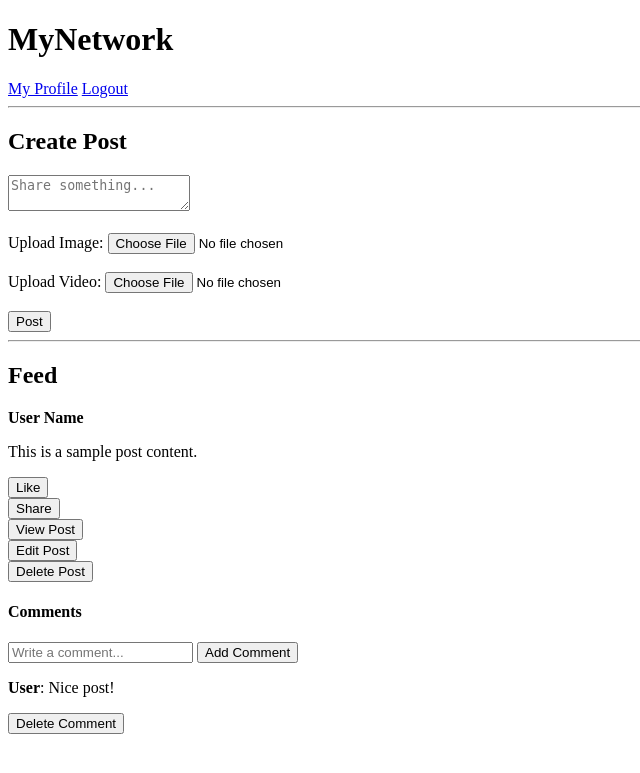
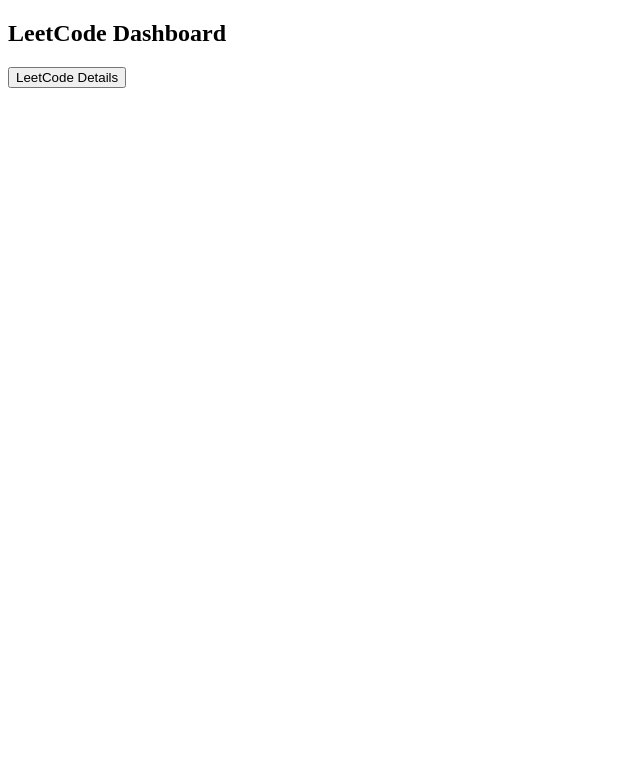
Before and after one commit to QuantaBoy/SIH_PROJECT, a Python web app: template SIH Project/app/Templates/home.html in a window 1280 px wide. Shown: the top 773 px of the page, without its empty margins (0-640 px from the left). Run offline with Jinja, Linux system fonts and the light colour scheme; the template is opened without the code that fills it, so the values that code supplies are empty.

Commit message:
Leetcode Trying

```diff
--- a/SIH Project/app/Templates/SignUp.html
+++ b/SIH Project/app/Templates/SignUp.html
@@ -10,7 +10,7 @@
 
     <form action="{{url_for('auth.signup')}}" method="post">
 
-        <label>Full Name:</label><br>
+        <label >Full Name:</label><br>
         <input type="text" name="username" placeholder="Full Name"><br><br>
 
         <label>Email:</label><br>
--- a/SIH Project/app/Templates/home.html
+++ b/SIH Project/app/Templates/home.html
@@ -1,109 +1,20 @@
 <!DOCTYPE html>
-<html lang="en">
+<html>
 <head>
-    <meta charset="UTF-8">
-    <title>Home Feed</title>
+    <title>LeetCode Details</title>
 </head>
 <body>
 
-<!-- ================= NAVBAR ================= -->
-<header>
-    <h1>MyNetwork</h1>
+<h2>LeetCode Dashboard</h2>
 
-    <!-- USER ACTIONS -->
-    <nav>
-        <a href="/profile">My Profile</a>
-        <a href="/logout">Logout</a>
-    </nav>
-</header>
+<form action="/leetcode/fetch" method="post">
+    <button type="submit">LeetCode Details</button>
+</form>
 
-<hr>
-
-<!-- ================= CREATE POST ================= -->
-<section>
-    <h2>Create Post</h2>
-
-    <!-- IMPORTANT: multipart for file upload -->
-    <form method="POST" action="/post/create" enctype="multipart/form-data">
-
-        <!-- Post text -->
-        <textarea name="content" placeholder="Share something..." required></textarea>
-        <br><br>
-
-        <!-- Media uploads -->
-        <label>Upload Image:</label>
-        <input type="file" name="image" accept="image/*">
-        <br><br>
-
-        <label>Upload Video:</label>
-        <input type="file" name="video" accept="video/*">
-        <br><br>
-
-        <!-- Submit -->
-        <button type="submit">Post</button>
-    </form>
-</section>
-
-<hr>
-
-<!-- ================= FEED ================= -->
-<section>
-    <h2>Feed</h2>
-
-    <!-- ONE POST (backend will loop this later) -->
-    <article>
-
-        <!-- Post content -->
-        <p><strong>User Name</strong></p>
-        <p>This is a sample post content.</p>
-
-        <!-- ================= POST ACTIONS ================= -->
-        <form method="POST" action="/post/1/like">
-            <button type="submit">Like</button>
-        </form>
-
-        <form method="POST" action="/post/1/share">
-            <button type="submit">Share</button>
-        </form>
-
-        <form method="GET" action="/post/1">
-            <button type="submit">View Post</button>
-        </form>
-
-        <!-- Owner-only actions -->
-        <form method="POST" action="/post/1/edit">
-            <button type="submit">Edit Post</button>
-        </form>
-
-        <form method="POST" action="/post/1/delete">
-            <button type="submit">Delete Post</button>
-        </form>
-
-        <!-- ================= COMMENTS ================= -->
-        <section>
-            <h4>Comments</h4>
-
-            <!-- Add comment -->
-            <form method="POST" action="/post/1/comment">
-                <input type="text" name="comment" placeholder="Write a comment..." required>
-                <button type="submit">Add Comment</button>
-            </form>
-
-            <!-- Single comment -->
-            <div>
-                <p><strong>User</strong>: Nice post!</p>
-
-                <!-- Comment owner action -->
-                <form method="POST" action="/comment/1/delete">
-                    <button type="submit">Delete Comment</button>
-                </form>
-            </div>
-
-        </section>
-
-    </article>
-
-</section>
+{% if table %}
+    <h3>Extracted Data</h3>
+    {{ table | safe }}
+{% endif %}
 
 </body>
 </html>
--- a/SIH Project/app/__init__.py
+++ b/SIH Project/app/__init__.py
@@ -18,6 +18,9 @@ def app_run():
     from .routes.home import home_bp
     app.register_blueprint(home_bp,url_prefix='/')
 
+    from app.routes.leetcode_routes import leetcode_bp
+    app.register_blueprint(leetcode_bp,url_prefix='/leetcode')
+
     with app.app_context():
         db.create_all()
 
--- a/SIH Project/app/routes/home.py
+++ b/SIH Project/app/routes/home.py
@@ -4,4 +4,4 @@ home_bp = Blueprint('Home',__name__)
 
 @home_bp.route('/')
 def home():
-    return render_template('home.html')
+    return render_template('ho.html')
```
Also changed, not shown: SIH Project/app/routes/leetcode_routes.py (added, +20 -0 lines), SIH Project/app/services/excel_service.py (added, +21 -0 lines), SIH Project/app/services/leetcode_service.py (added, +52 -0 lines), SIH Project/app/models.py (line endings or trailing spaces), SIH Project/app/services/__init__.py (added), 1 other file.
